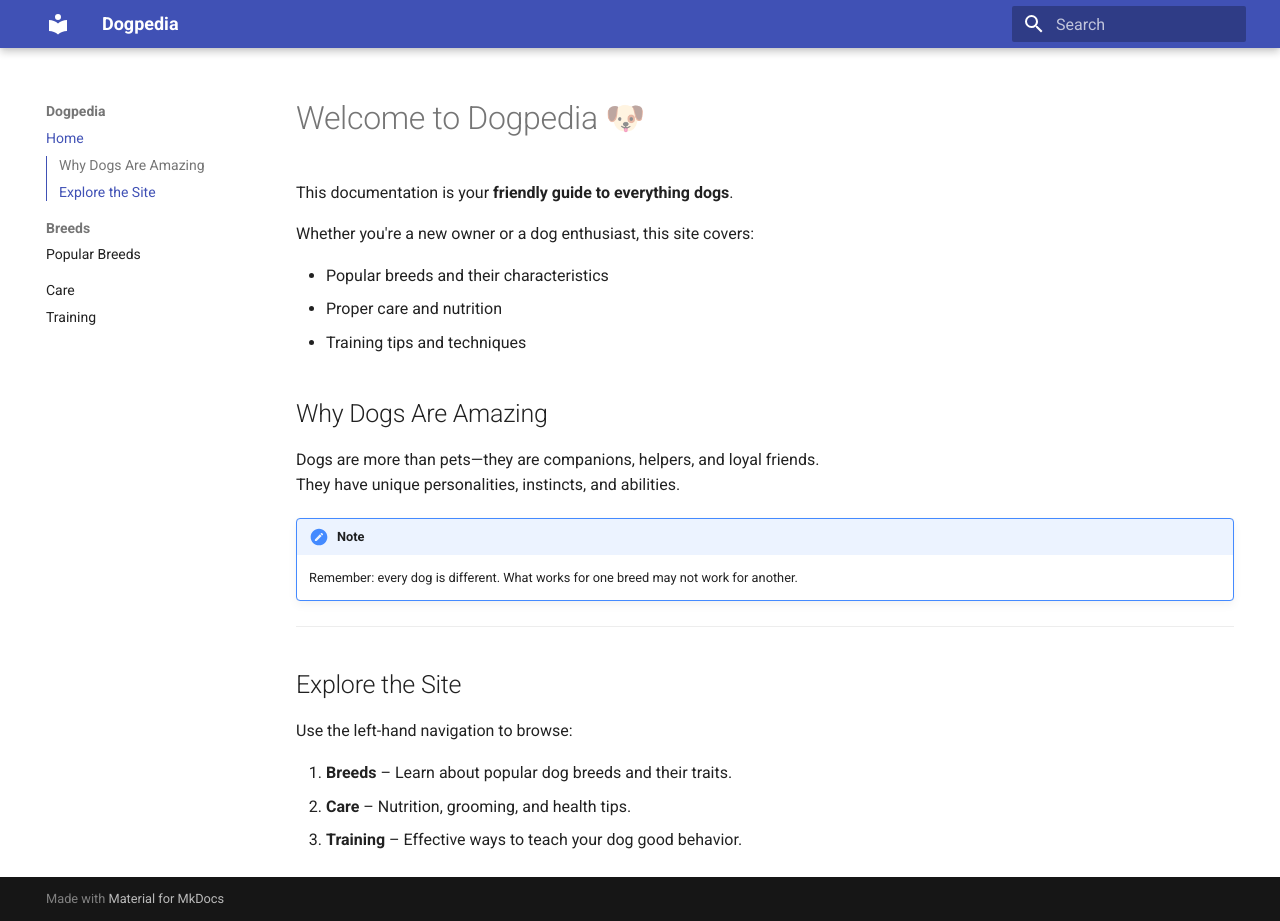
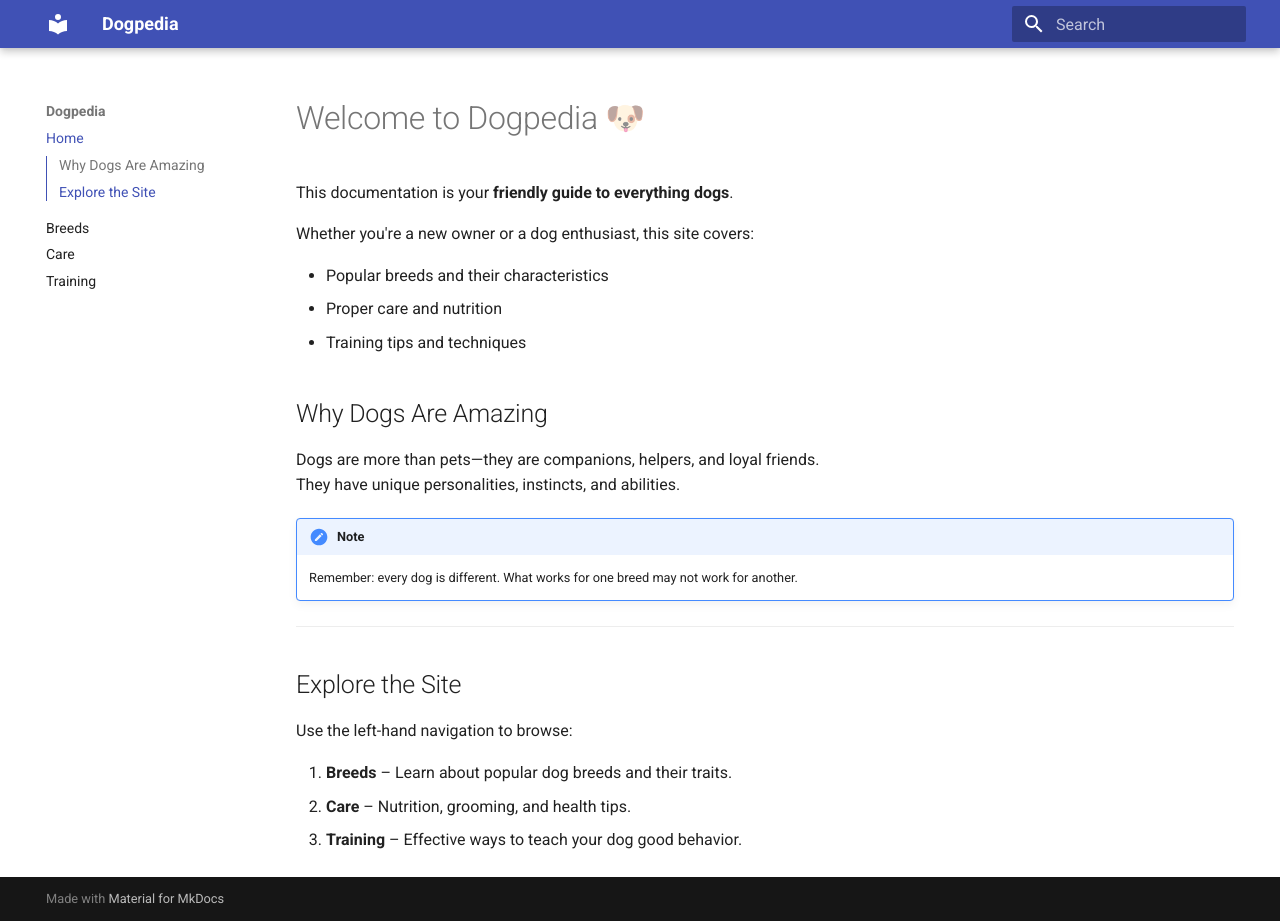
Before and after one commit to hlinnes/MarkdownTest, an MkDocs documentation site: the page built from docs/index.md, in a window 1280 px wide and 921 px high. Built offline with MkDocs 1.6.1 and Material for MkDocs 9.7.7, drawn with Linux system fonts in a browser that asks for light colours.

```diff
--- a/mkdocs.yml
+++ b/mkdocs.yml
@@ -1,7 +1,7 @@
 site_name: Dogpedia
 site_description: A guide to dog breeds, care, and training
 site_author: Your Name
-site_url: https://username.github.io/dogpedia/
+site_url: https://hlinnes.github.io/MarkdownTest/
 
 theme:
   name: material
@@ -13,8 +13,7 @@ theme:
 
 nav:
   - Home: index.md
-  - Breeds:
-      - Popular Breeds: breeds.md
+  - Breeds: breeds.md
   - Care: care.md
   - Training: training.md
 
```
Also changed, not shown: docs/advanced.md (deleted).
